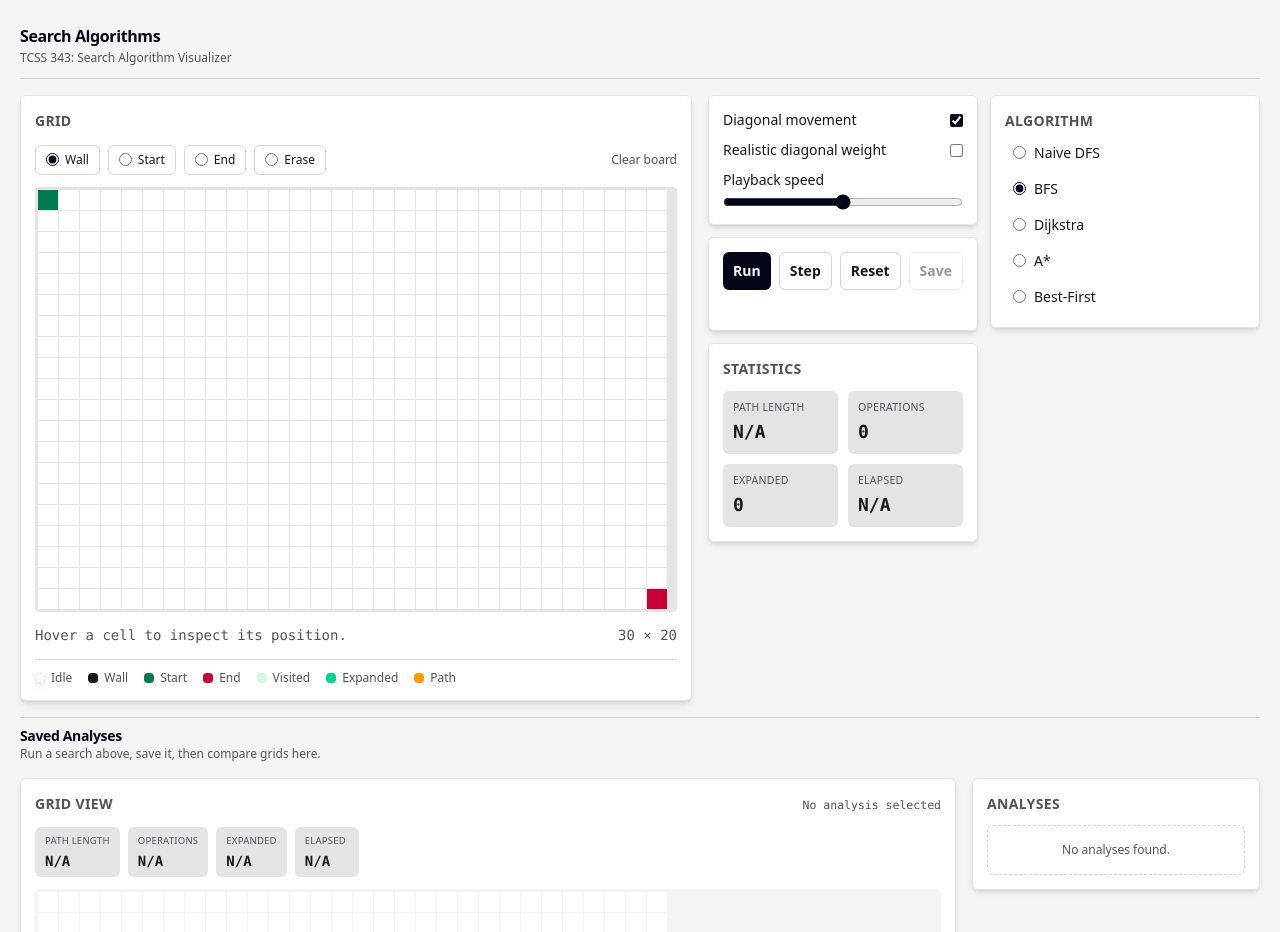
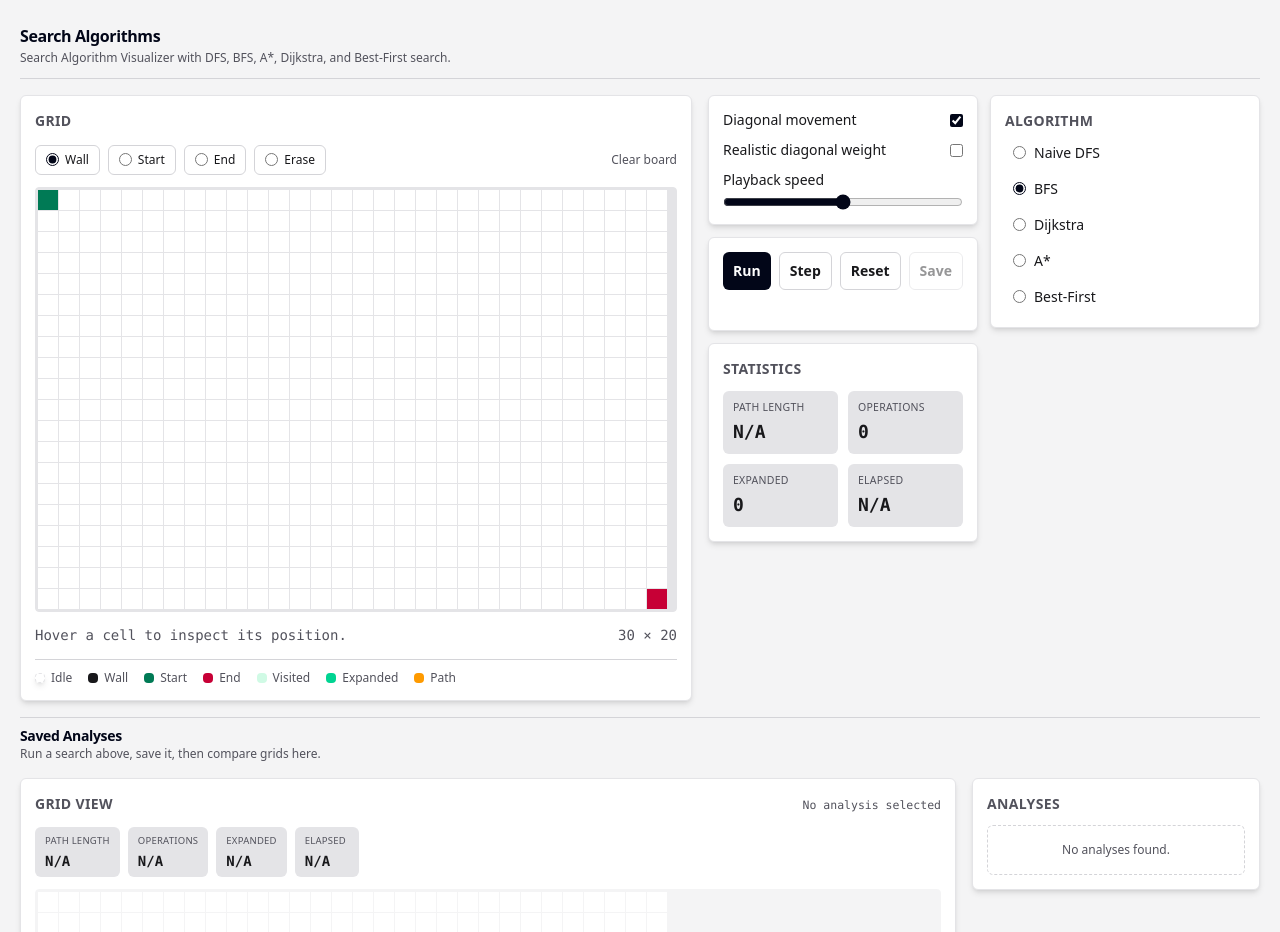
Before and after one commit to landonroxypal-repo/TCSS-343-Search-Algorithms-Demo, a website with bundled scripts: page public/index.html in a window 1280 px wide. Shown: the top 932 px of the page. Built offline with nearby package versions, Linux system fonts and the light colour scheme.

Commit message:
Index note.

```diff
--- a/public/index.html
+++ b/public/index.html
@@ -12,7 +12,7 @@
       <header class="flex items-center justify-between gap-4 border-b border-zinc-300 pb-3">
         <div>
           <h1 class="text-base font-bold tracking-tight text-slate-950">Search Algorithms</h1>
-          <p class="mt-0.5 text-xs text-zinc-600">TCSS 343: Search Algorithm Visualizer</p>
+          <p class="mt-0.5 text-xs text-zinc-600">Search Algorithm Visualizer with DFS, BFS, A*, Dijkstra, and Best-First search.</p>
         </div>
       </header>
 
```
